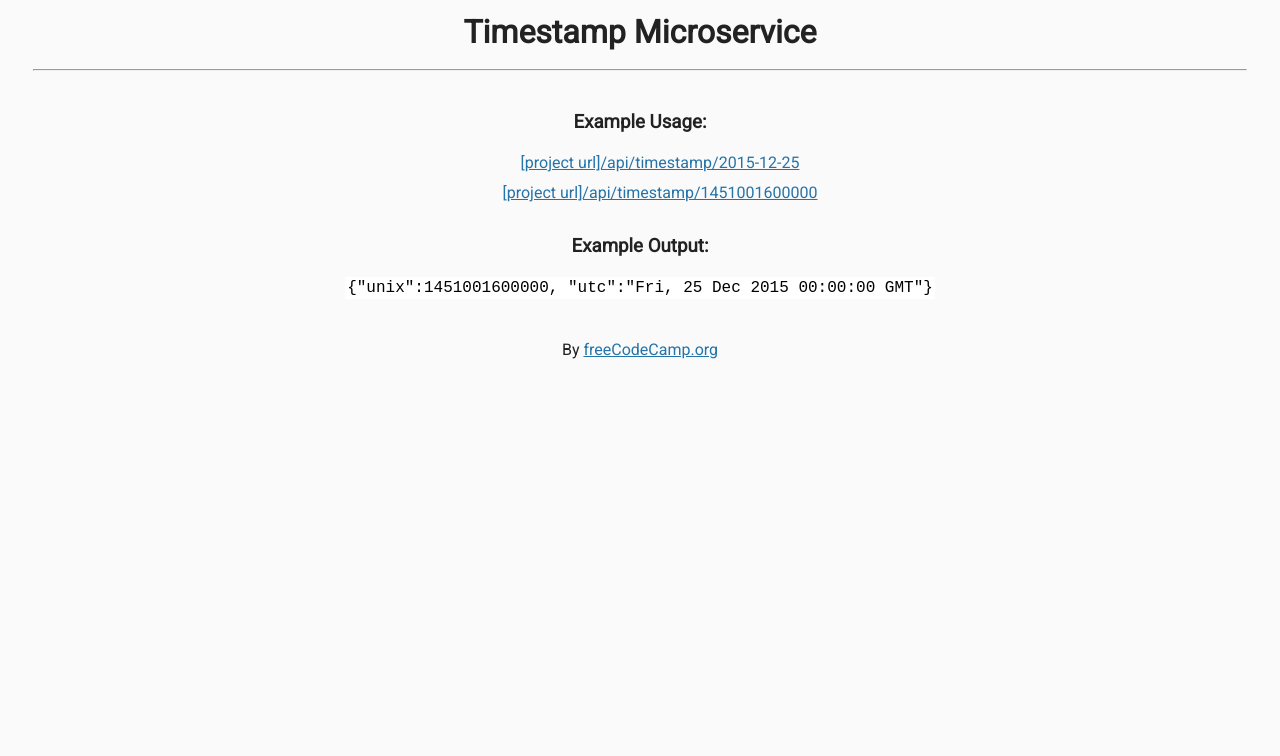
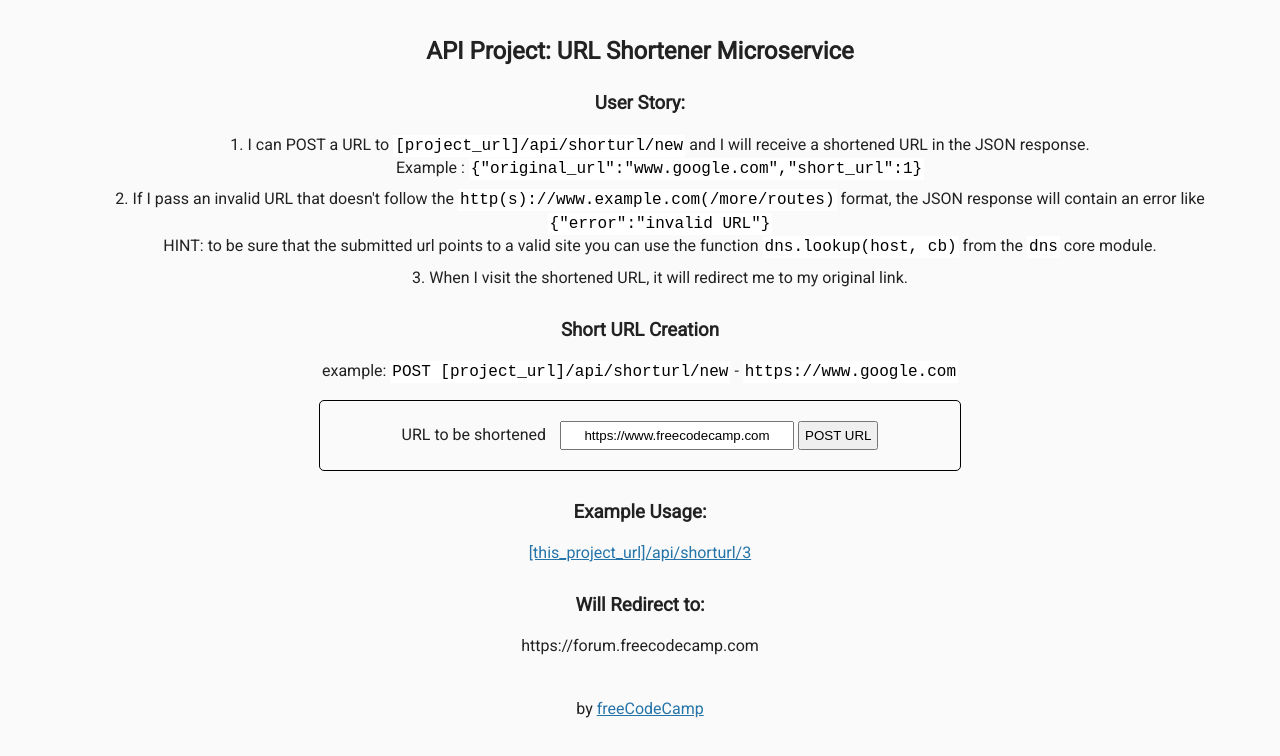
Before and after one commit to meixinchoy/FCC-API-and-Microservices-projects, a website: page views/index.html in a window 1280 px wide. Drawn offline with Linux system fonts and the light colour scheme; files that its build step writes are made by us from their sources.

Commit message:
added url shortener save to db function

```diff
--- a/public/style.css
+++ b/public/style.css
@@ -18,21 +18,25 @@ h3 {
   margin-top: 30px;
 }
 
-hr {
-	margin: 25px;
-}
-
 .footer {
 	margin-top: 40px;
 }
 
+.user-stories {
+  position: relative;
+  text-align: justify;
+  max-width: 700px;
+  margin: 15px auto;
+}
 code {
   font-family: monospace;
   padding: 2px;
   color: black;
   background-color: #fff;
 }
-
+ol {
+	list-style-position: inside;
+}
 ul {
 	list-style-type: none;
 }
@@ -40,7 +44,31 @@ ul {
 li {
   margin-bottom: 0.5em;
 }
+.user-stories li {
+  margin-bottom: 1em;
+}
 
 a {
 	color: #2574A9;
 }
+
+form {
+  border: solid 1px black;
+  border-radius: 5px;
+  margin: 10px auto;
+  padding: 20px;
+  max-width: 600px;
+}
+
+label {
+  margin-right: 10px;
+}
+
+input {
+  padding: 5px;
+}
+
+input[type=text] {
+  width: 220px;
+  text-align: center;
+}
--- a/views/index.html
+++ b/views/index.html
@@ -1,32 +1,53 @@
 <!DOCTYPE html>
 
 <html>
+
 <head>
-      <title>Timestamp Microservice | freeCodeCamp.org</title>
-      <link rel="shortcut icon" href="https://cdn.freecodecamp.org/universal/favicons/favicon-32x32.png" type="image/x-icon"/>
+  <title>URL Shortener</title>
+  <link rel="shortcut icon"
+    href="https://cdn.hyperdev.com/us-east-1%3A52a203ff-088b-420f-81be-45bf559d01b1%2Ffavicon.ico"
+    type="image/x-icon" />
   <link href="https://fonts.googleapis.com/css?family=Roboto" rel="stylesheet" type="text/css">
-      <link href="style.css" rel="stylesheet" type="text/css">
+  <link href="/public/style.css" rel="stylesheet" type="text/css">
 </head>
 
 <body>
-    <h1>Timestamp Microservice</h1>
-    <hr />
   <div class="container">
+    <h2>API Project: URL Shortener Microservice</h2>
+    <h3>User Story: </h3>
+    <ol>
+      <li>I can POST a URL to <code>[project_url]/api/shorturl/new</code> and I will receive a shortened URL in the JSON
+        response.<br>Example : <code>{"original_url":"www.google.com","short_url":1}</code></li>
+      <li>If I pass an invalid URL that doesn't follow the <code>http(s)://www.example.com(/more/routes)</code> format,
+        the JSON response will contain an error like <code>{"error":"invalid URL"}</code><br>
+        HINT: to be sure that the submitted url points to a valid site you can use the function
+        <code>dns.lookup(host, cb)</code> from the <code>dns</code> core module.</li>
+      <li>When I visit the shortened URL, it will redirect me to my original link.</li>
+    </ol>
+
+    <h3>Short URL Creation </h3>
+    <p>
+      example: <code>POST [project_url]/api/shorturl/new</code> - <code>https://www.google.com</code>
+    </p>
+    <form action="api/shorturl/new" method="POST">
+      <label for="url_input">URL to be shortened</label>
+      <input id="url_input" type="text" name="url" value="https://www.freecodecamp.com">
+      <input type="submit" value="POST URL">
+    </form>
     <h3>Example Usage:</h3>
-      <ul>
-        <li><a href="api/timestamp/2015-12-25">[project url]/api/timestamp/2015-12-25</a></li>
-        <li><a href="api/timestamp/1451001600000">[project url]/api/timestamp/1451001600000</a></li>
-      </ul>
+    <a href="https://thread-paper.hyperdev.space/api/shorturl/3">
+      [this_project_url]/api/shorturl/3
+    </a>
 
-      <h3>Example Output:</h3>
-      <p>
-        <code>{"unix":1451001600000, "utc":"Fri, 25 Dec 2015 00:00:00 GMT"}</code>
-      </p>
+    <h3>Will Redirect to:</h3>
+    <p>https://forum.freecodecamp.com</p>
   </div>
   <div class="footer">
     <p>
-        By <a href="https://www.freecodecamp.org/">freeCodeCamp.org</a>
+      by <a href="http://www.freecodecamp.com">freeCodeCamp</a>
     </p>
   </div>
 </body>
+
+
 </html>
```
Also changed, not shown: package.json (+7 -1 lines), server.js (+101 -8 lines), 1 other file. Lines whose indentation alone changed are shown as unchanged.
